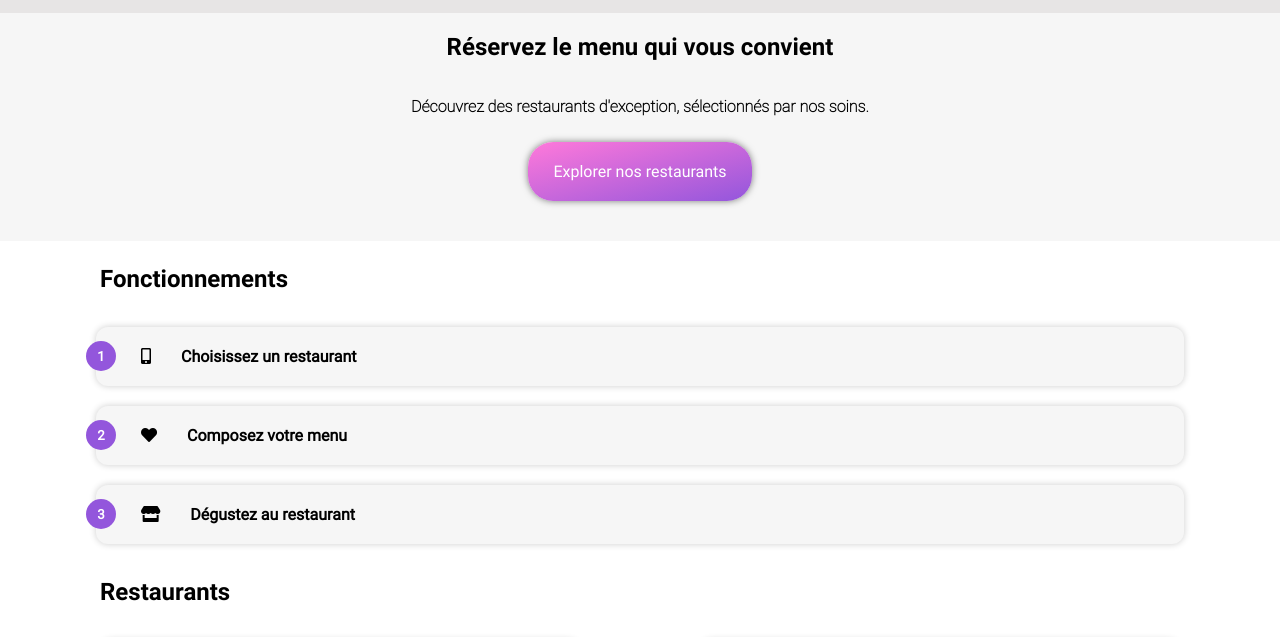
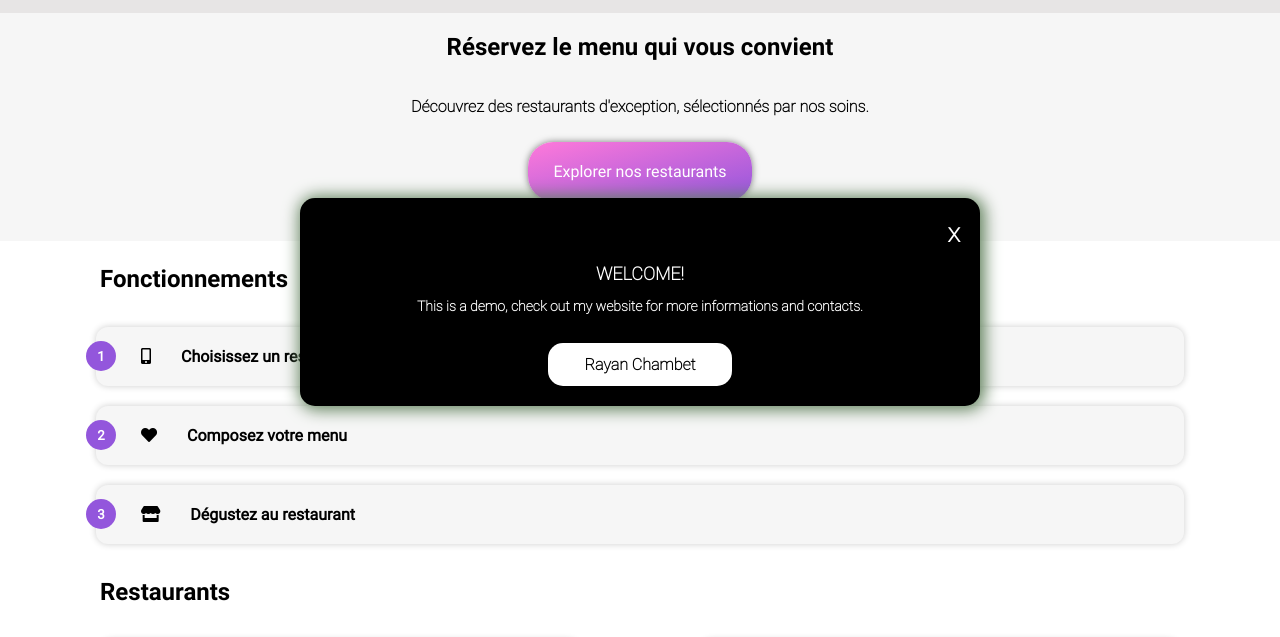
Before and after one commit to Guts6667/P3_Rayan_Chambet_Ohmyfood, a website: page index.html in a window 1280 px wide. Shown: the part 98-735 px from the top of the page. Drawn offline with Linux system fonts and the light colour scheme; a web font is replaced by a local one.

Commit message:
V.2
Added Modal leading to my website

```diff
--- a/index.html
+++ b/index.html
@@ -164,5 +164,26 @@
                 </div>
             </nav>
         </footer>
+        <!--Modal Website Rayan Chambet-->
+        <div class="modal-rc hidden">
+            <div class="modal-rc-close-btn">
+                <span>x</span>
+            </div>
+            <div>
+                <span class="modal-rc-title">
+                    WELCOME!
+                </span>
+            </div>
+            <div>
+                <p>
+                    This is a demo, check out my website for more informations and contacts.
+                </p>
+            </div>
+                <a href="https://guts6667.github.io/Rayan-Chambet/" class="modal-rc-btn">
+                    <span>Rayan Chambet</span>
+                </a>
+        </div>
+        <script src="./modal-rc.js"></script>
+        <!-- ----------------------- -->
     </body>
 </html>
--- /dev/null
+++ b/modal-rc.js
@@ -0,0 +1,9 @@
+const modalRcBtn = document.querySelector('.modal-rc-close-btn');
+const modalRc = document.querySelector('.modal-rc');
+
+setTimeout(() => {modalRc.classList.remove('hidden')}, 5000);
+
+modalRcBtn.addEventListener('click', (e) => {
+    e.preventDefault();
+    modalRc.remove();
+} )
--- a/style/main.scss
+++ b/style/main.scss
@@ -853,3 +853,63 @@ footer{
             transform: translateX(-20px);
   }
 }
+
+
+/*Modal RC Styles*/
+.modal-rc{
+  z-index: 100;
+  position: fixed;
+  position: fixed;
+  top: 50%;
+  left: 50%;
+  transform: translate(-50%, -50%);
+  padding: 20px;
+  background-color: black;
+  color: white;
+  border-radius: 15px;
+  box-shadow: 2px 1px 16px 3px #62825d;
+  min-width: 50%;
+  display: flex;
+  flex-direction: column;
+  align-items: center;
+  font-weight: bold;
+  font-size: 14px;
+  text-align: center;
+}
+
+.modal-rc-close-btn{
+  align-self: flex-end;
+  font-size: 26px;
+  margin-bottom: 15px;
+  cursor: pointer;
+}
+
+.modal-rc-title {
+  font-size: 18px;
+}
+
+.modal-rc-btn{
+  padding: 12px;
+  border-radius: 15px;
+  background-color: white;
+  color: black;
+  min-width: 25%;
+  text-align: center;
+  font-weight: bold;
+  margin-top: 15px;
+  font-size: 16px;
+}
+.modal-rc-btn:hover{
+  background-color: rgb(6, 5, 5);
+  color: white;
+  box-shadow: 0px 0px 8px 2px #ffffff71;
+}
+.modal-rc-btn:active{
+  background-color: rgb(6, 5, 5);
+  color: white;
+  box-shadow: 0px 0px 1px 2px #ffffffc8;
+}
+.hidden{
+  display: none;
+}
+/*-------------------------*/
```
Also changed, not shown: style/main.css, 1 other file.
